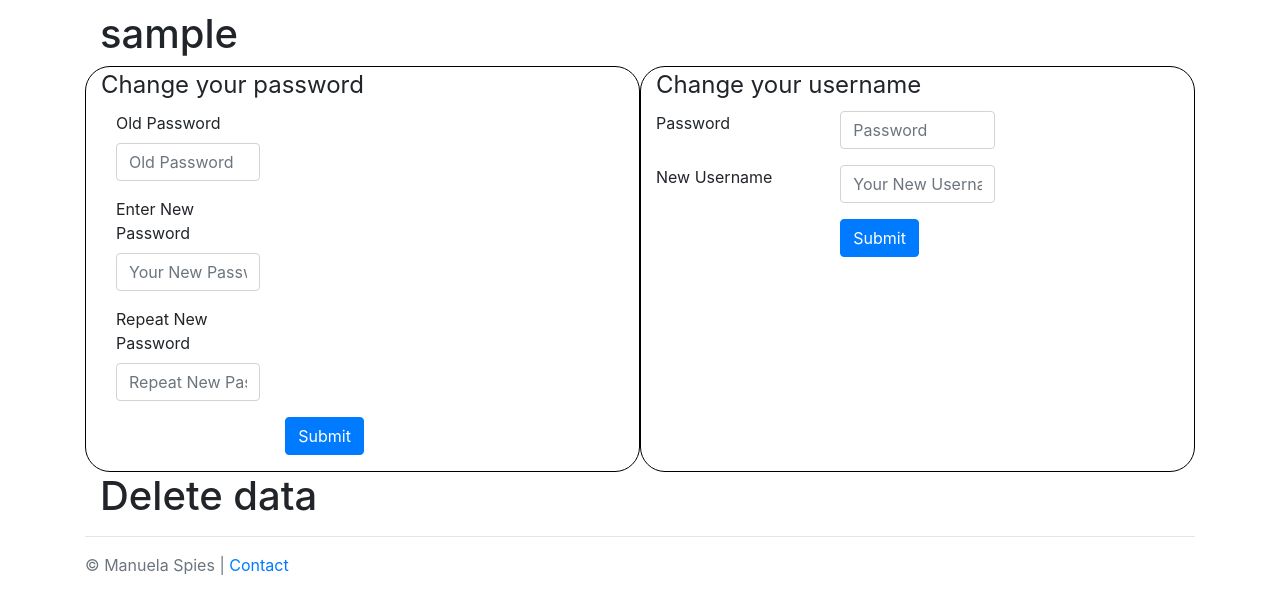
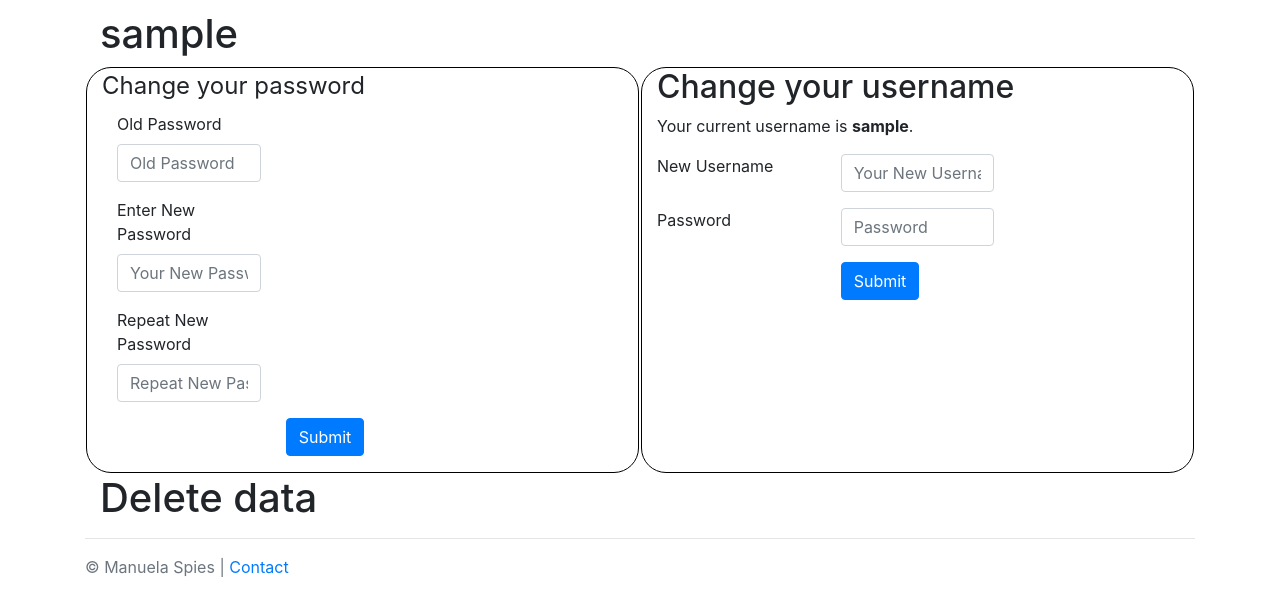
Before and after one commit to ManuelaSpies/NCEA-Calculator, a Flask app: page /settings in a window 1280 px wide. Shown: the part 56-672 px from the top of the page. Run offline with Flask 2, Linux system fonts and the light colour scheme; the visitor is signed in with stand-in values (Sample User, id 1); some libraries are stand-ins or nearby versions.

Commit message:
Change your username function has been completed.

```diff
--- a/app.py
+++ b/app.py
@@ -142,13 +142,17 @@ def check_password(user_input, user_session=session):
     except IndexError:
         print("ERROR: Index error occured during db password check. User logged out.")
         [user_session.pop(key) for key in list(user_session.keys())]
-        return login_page(account_error, "danger")
+        return [False, account_error, "danger"]
+        # return render_template("Login.html", message=account_error, colour="danger")
 
     # Check if the password is correct.
     if not flask_bcrypt.check_password_hash(db_password, user_input):
-        print("Hash doesn't align with user input.")
+        print("ERROR: Hash doesn't align with user input. User logged out.")
         [user_session.pop(key) for key in list(user_session.keys())]
-        return login_page(incorrect_input, "warning")
+        return [False, incorrect_input, "warning"]
+        # return render_template("Login.html", message=False, colour="light")
+
+    return [True, False, "light"]
 
 
 @app.route('/')
@@ -164,7 +168,7 @@ def main():
 
 @app.route('/login')
 def login_page(message=False, colour="light"):
-    if is_logged_in() == False:
+    if is_logged_in() is False:
         return render_template("login.html", message=message, colour=colour)
     else:
         return redirect('/')
@@ -501,7 +505,9 @@ def change_username():
 
     # Is the password correct?
     password = request.form['password']
-    check_password(password, session)
+    pw_check = check_password(password, session)
+    if pw_check[0] is False:
+        return render_template("login.html", message=pw_check[1], colour=pw_check[2])
 
     # Tries to enter the new user name --> catches error if username exists
     username = request.form['newusername']
@@ -529,13 +535,13 @@ def change_password():
 
     # check old password
     old_pw = request.form['oldpassword']
+    pw_check = check_password(old_pw, session)
+    if pw_check[0] is False:
+        return render_template("login.html", message=pw_check[1], colour=pw_check[2])
 
-    check_password(old_pw, session)
-
+    # Check if the new password was typed correctly. If not, return and notify user.
     new_pw_1 = request.form['newpassword1']
     new_pw_2 = request.form['newpassword2']
-
-    # Check if the new password was typed correctly. If not, return and notify user.
     if new_pw_1 != new_pw_2:
         print("USER ERROR: Passwords don't align.")
         return settings_page(password_match, "warning")
--- a/static/css/style.css
+++ b/static/css/style.css
@@ -54,6 +54,7 @@
 .custom-box {
     border: 1px solid black;
     border-radius: 25px;
+    margin: 1px;
     /*padding: 20px 20px 0 20px;*/
 }
 
--- a/templates/settings.html
+++ b/templates/settings.html
@@ -55,24 +55,32 @@
                     </div>
                 </fieldset>
             </form>
-            <form class="col form-horizontal custom-box" method="post" action="/change-username">
+
+            <form class="col form-horizontal custom-box" method="post" action="/change-username"
+                  title="Change username function" aria-label="Use this option to change your username.">
                 <fieldset>
-                    <legend>Change your username</legend>
+                    <h2>Change your username</h2>
 
-                    <!-- Password input-->
+                    <p>Your current username is <strong>{{ user[1] }}</strong>.</p>
+
+                    <!-- New username input-->
                     <div class="form-group row">
-                      <label class="col-md-4 control-label" for="password">Password</label>
+                      <label class="col-md-4 control-label" for="newusername" id="label-newusername"
+                             aria-label="Enter the user name you would like to change to here.">New Username</label>
                       <div class="col-md-4">
-                        <input id="password" name="password" type="password" placeholder="Password" class="form-control input-md" required="">
+                        <input id="newusername" name="newusername" type="text" placeholder="Your New Username"
+                               class="form-control input-md" required="" aria-labelledby="label-newusername">
 
                       </div>
                     </div>
 
-                    <!-- New username input-->
+                    <!-- Password input-->
                     <div class="form-group row">
-                      <label class="col-md-4 control-label" for="newusername">New Username</label>
+                      <label class="col-md-4 control-label" for="password" id="label-password"
+                      aria-label="Enter your password to check if it's really you.">Password</label>
                       <div class="col-md-4">
-                        <input id="newusername" name="newusername" type="text" placeholder="Your New Username" class="form-control input-md" required="">
+                        <input id="password" name="password" type="password" placeholder="Password"
+                               class="form-control input-md" required="" aria-labelledby="label-password">
 
                       </div>
                     </div>
@@ -80,7 +88,8 @@
                     <!-- Submit button -->
                     <div class="form-group row">
                         <div class="offset-4 col-8">
-                            <button name="submit" type="submit" class="btn btn-primary">Submit</button>
+                            <button name="submit" type="submit" class="btn btn-primary"
+                            aria-label="Press this button to submit the form and change your username.">Submit</button>
                         </div>
                     </div>
                 </fieldset>
```
